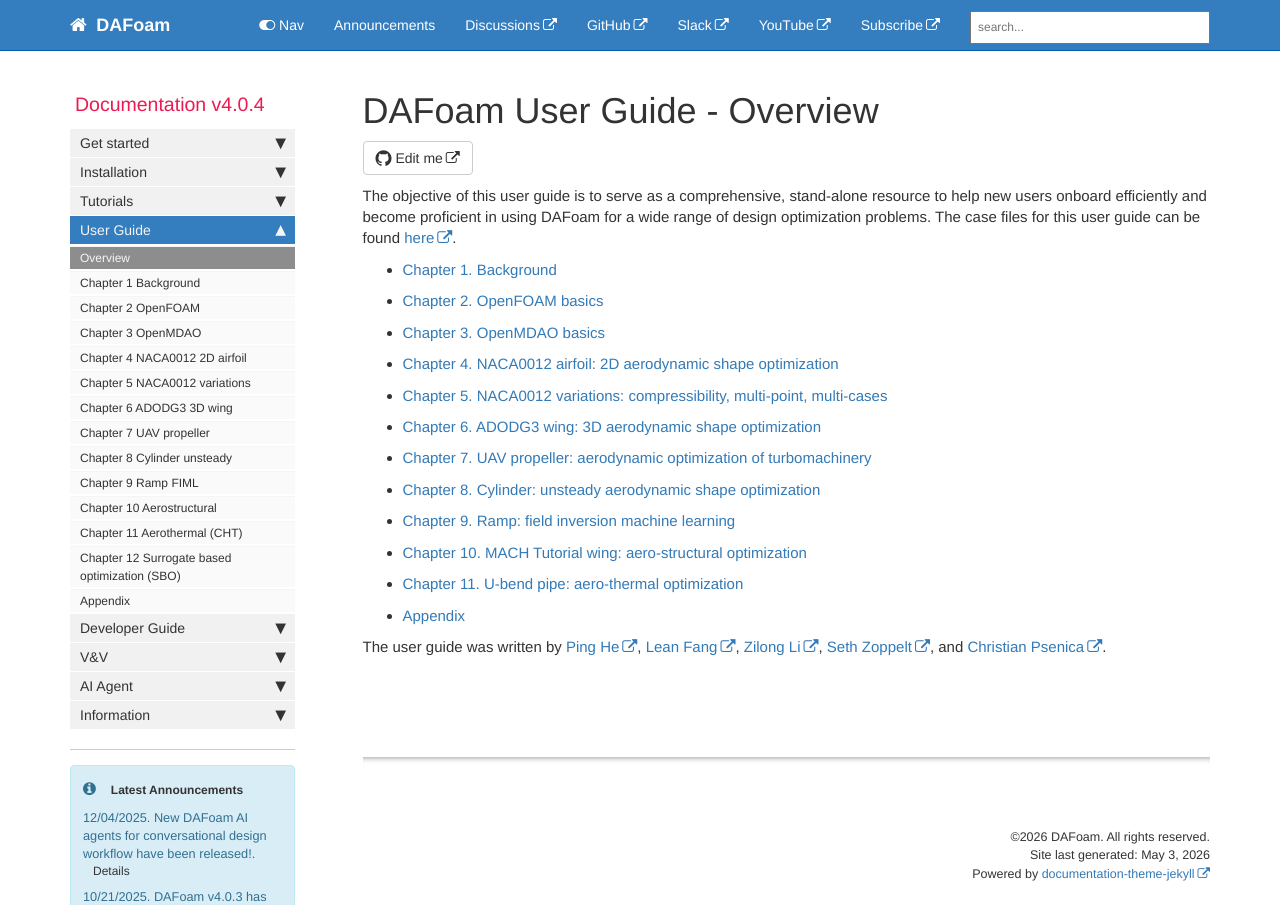
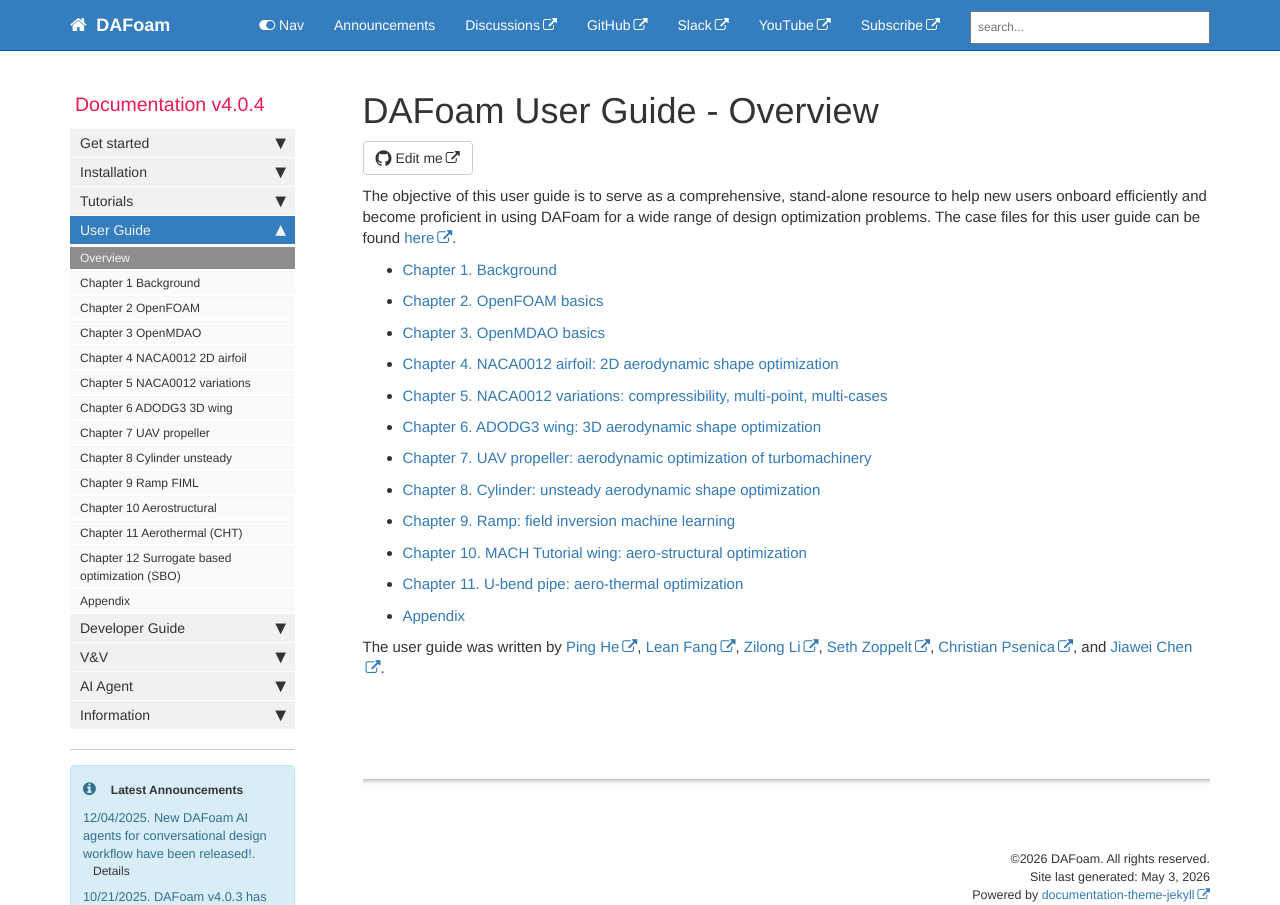
Before and after one commit to DAFoam/DAFoam.github.io, a Jekyll site: the page built from pages/mydoc/mydoc_user_guide_overview.md, in a window 1280 px wide. Built offline with Jekyll 4.4.1, drawn with Linux system fonts in a browser that asks for light colours; comment, search, counter and statistics services are not loaded.

Commit message:
content update

```diff
--- a/pages/mydoc/mydoc_user_guide_overview.md
+++ b/pages/mydoc/mydoc_user_guide_overview.md
@@ -33,6 +33,6 @@ The objective of this user guide is to serve as a comprehensive, stand-alone res
 
 - [Appendix](user-guide-appendix.html)
 
-The user guide was written by [Ping He](https://github.com/friedenhe), [Lean Fang](https://github.com//LeanFang), [Zilong Li](https://github.com//zilonglicfd), [Seth Zoppelt](https://github.com/szoppelt), and [Christian Psenica](https://github.com/ChrisPsenica).
+The user guide was written by [Ping He](https://github.com/friedenhe), [Lean Fang](https://github.com/LeanFang), [Zilong Li](https://github.com//zilonglicfd), [Seth Zoppelt](https://github.com/szoppelt), [Christian Psenica](https://github.com/ChrisPsenica), and [Jiawei Chen](https://github.com/chenjiaweiDr).
 
 {% include links.html %}
```
Also changed, not shown: pages/mydoc/mydoc_user_guide_appendix.md (+2 -0 lines).
